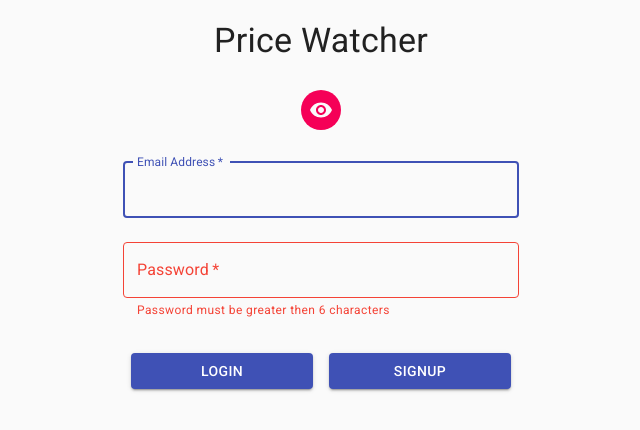
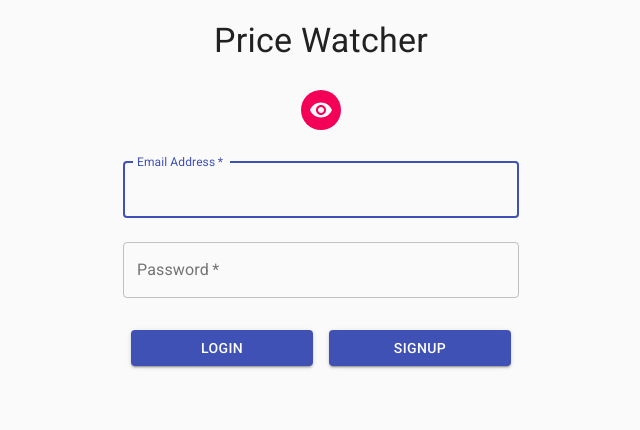
Before and after one commit to keklol-123/myProject, a React app: page / in a window 1280 px wide. Shown: the top 430 px of the page, without its empty margins (319-959 px from the left). Built offline with nearby package versions, Linux system fonts and the light colour scheme.

Commit message:
validation fix

```diff
--- a/src/components/Auth/Auth.tsx
+++ b/src/components/Auth/Auth.tsx
@@ -67,7 +67,7 @@ const SignIn = (props: any) => {
     return emailValid;
   };
   const isPasswordValid = (): boolean =>{
-    let passwValid: boolean = (password.length > 6 && password.length === 0);
+    let passwValid: boolean = (password.length > 6 || password.length === 0);
     return passwValid;
   }
 
```
